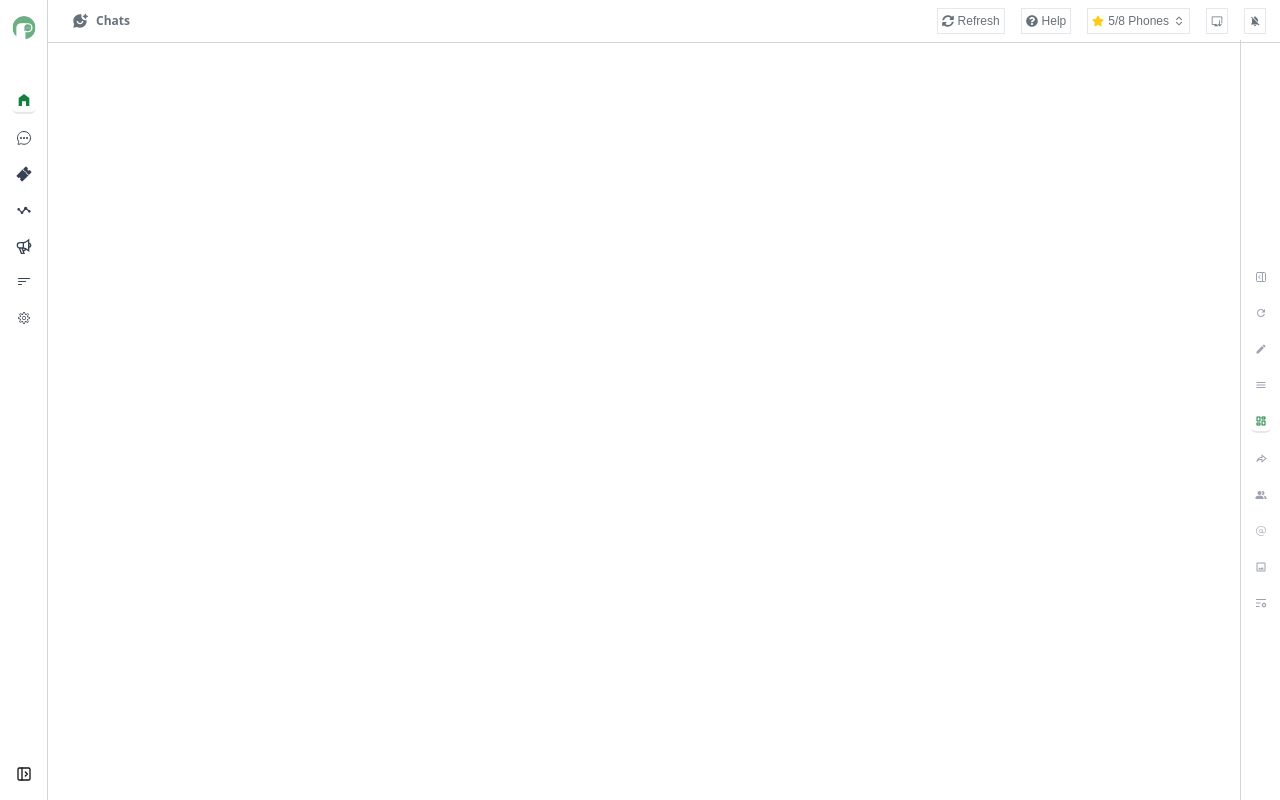
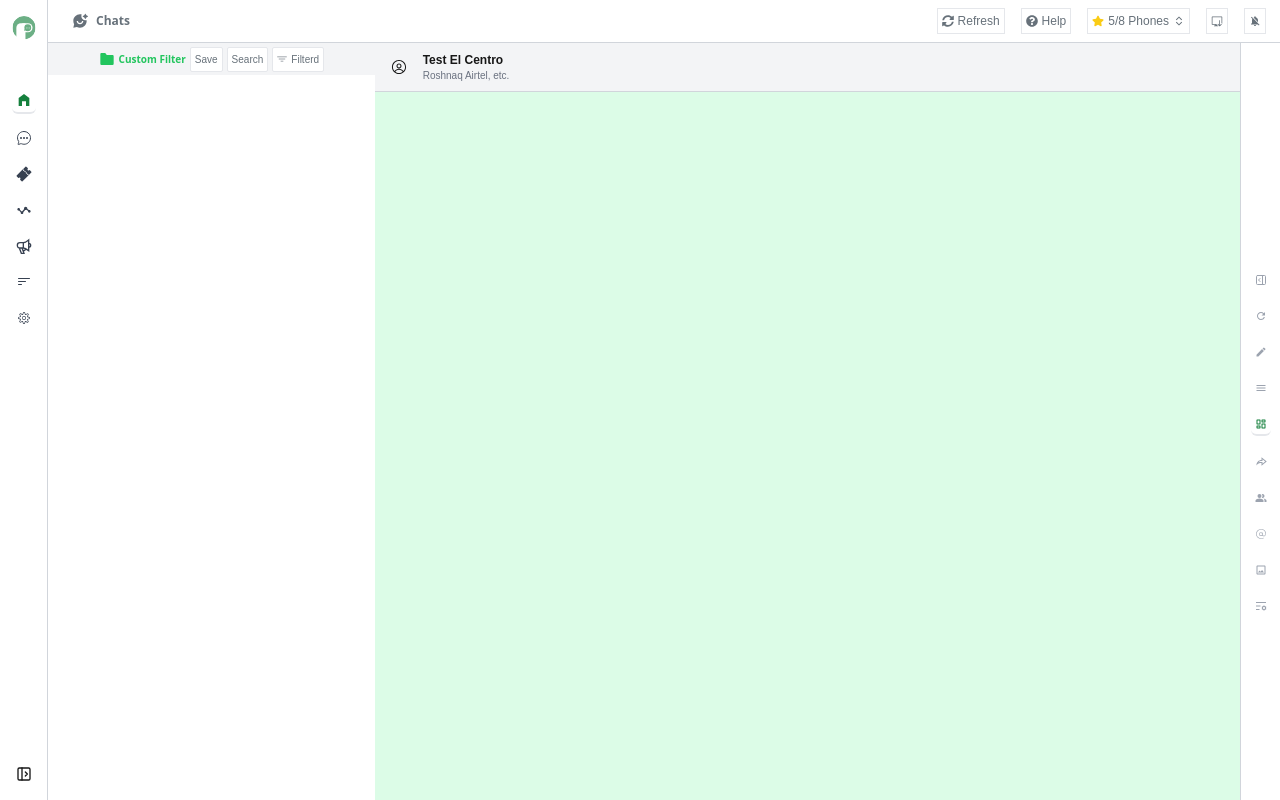
Before and after one commit to jasir-pv/Periskope-App, a Next.js app: page / in a window 1280 px wide. Built offline with nearby package versions, Linux system fonts and the light colour scheme.

Commit message:
feat: chat section adde

```diff
--- a/app/page.tsx
+++ b/app/page.tsx
@@ -1,3 +1,4 @@
+import MainContainer from "@/components/chat/MainContainer";
 import Header from "@/components/Header";
 import RightBar from "@/components/RightBar";
 import Sidebar from "@/components/Sidebar";
@@ -5,21 +6,17 @@ import Image from "next/image";
 
 export default function Home() {
   return (
-  <div className="flex h-screen overflow-hidden">
+  <div className="flex h-screen flex-col overflow-hidden">
 
-   <Sidebar />
+   <Header />
 
     <div className="flex-1 flex flex-col">
-   <Header />
-    <div className="p-4">
+   <Sidebar />
+    <RightBar/>
+      <MainContainer/>
+</div>
 
-    </div>
-
-    </div>
-
-    <RightBar/>
-
-   </div>
+</div>
 
   );
 }
--- a/components/RightBar.tsx
+++ b/components/RightBar.tsx
@@ -34,7 +34,7 @@ const RightBar = (props: Props) => {
 
 
   return (
-    <div className=' fixed right-0 w-10 h-screen p-2 bg-primary-light border-l mt-10 border-gray-300
+    <div className=' fixed right-0 w-10 h-screen p-2 bg-primary-light border-l border-gray-300
     flex flex-col items-center justify-center '>
        <div className="flex flex-col gap-4">
         {sidebarItems.map((item) => (
--- a/components/chat/ChatHeader.tsx
+++ b/components/chat/ChatHeader.tsx
@@ -1,12 +1,29 @@
 'use client'
 
 import React from 'react'
+import { FaFilter } from 'react-icons/fa'
+import { GoFileDirectoryFill } from 'react-icons/go'
+import { IoFilterOutline } from 'react-icons/io5'
 
 type Props = {}
 
 const ChatHeader = (props: Props) => {
   return (
-    <div>ChatHeader</div>
+   <div className="h-8 bg-gray-100 flex items-center justify-center">
+     <div className="flex text-muted items-center justify-center gap-1  ">
+        <div className='flex items-center gap-1 text-green-500'>
+        <GoFileDirectoryFill />
+        <h3 className="text-[10px] font-semibold font-sans "> Custom Filter</h3>
+        </div>
+
+        <button className="p-1 border text-[10px] bg-white rounded-sm"> Save</button>
+
+        <button className="p-1 border text-[10px] bg-white rounded-sm">Search</button>
+
+         <button className="flex items-center gap-1 p-1 border text-[10px] bg-white rounded-sm"> <IoFilterOutline /> Filterd</button>
+
+     </div>
+    </div>
   )
 }
 
--- a/components/chat/ChatSidebar.tsx
+++ b/components/chat/ChatSidebar.tsx
@@ -1,13 +1,20 @@
-'use client'
+import { GoFileDirectoryFill } from "react-icons/go";
+import ChatHeader from "./ChatHeader";
 
-import React from 'react'
+export default function ChatSidebar() {
+  return (
 
-type Props = {}
+    <div>
 
-const ChatSidebar = (props: Props) => {
-  return (
-    <div>ChatSidebar</div>
+{/* Chat name header filter search */}
+
+  <ChatHeader/>
+
+    {/* Chat names */}
+
+
+
+
+</div>
   )
 }
-
-export default ChatSidebar
--- a/components/chat/MainContainer.tsx
+++ b/components/chat/MainContainer.tsx
@@ -1,12 +1,29 @@
 'use client'
 
 import React from 'react'
+import ChatHeader from './ChatHeader'
+import ChatSidebar from './ChatSidebar'
+import SidebarHeader from './SidebarHeader'
+
 
 type Props = {}
 
 const MainContainer = (props: Props) => {
   return (
-    <div>MainContainer</div>
+    <div className='flex flex-1 ml-12 mr-10 h-full bg-green-100'>
+
+      <div className='w-[450px] bg-white bor'>
+
+      <ChatSidebar/>
+      </div>
+
+      <div className='w-full'>
+
+      <SidebarHeader/>
+
+      </div>
+
+    </div>
   )
 }
 
--- /dev/null
+++ b/components/chat/SidebarHeader.tsx
@@ -0,0 +1,18 @@
+import { RxAvatar } from "react-icons/rx";
+
+export default function SidebarHeader() {
+  return (
+       <div className="w-full flex p-2 gap-1 bg-gray-100  border-b border-gray-300">
+      <div className="flex items-center">
+        <div className="rounded p-2 mr-2">
+               <RxAvatar/>
+        </div>
+        <div>
+        <h2 className="font-semibold text-xs">Test El Centro</h2>
+        <p className="text-[10px] text-gray-500">Roshnaq Airtel, etc.</p>
+        </div>
+      </div>
+      {/* Optional buttons */}
+    </div>
+  )
+}
```
